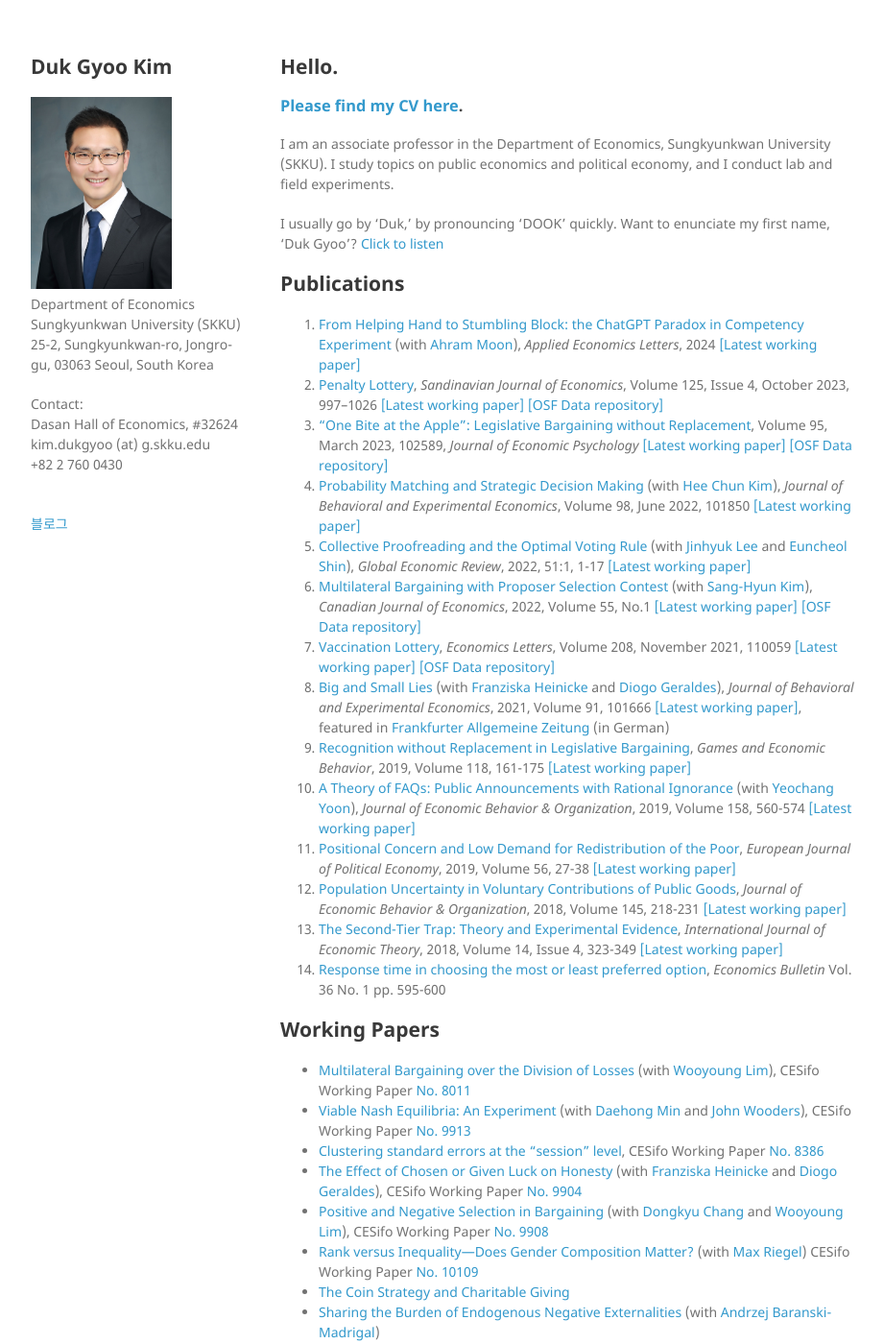
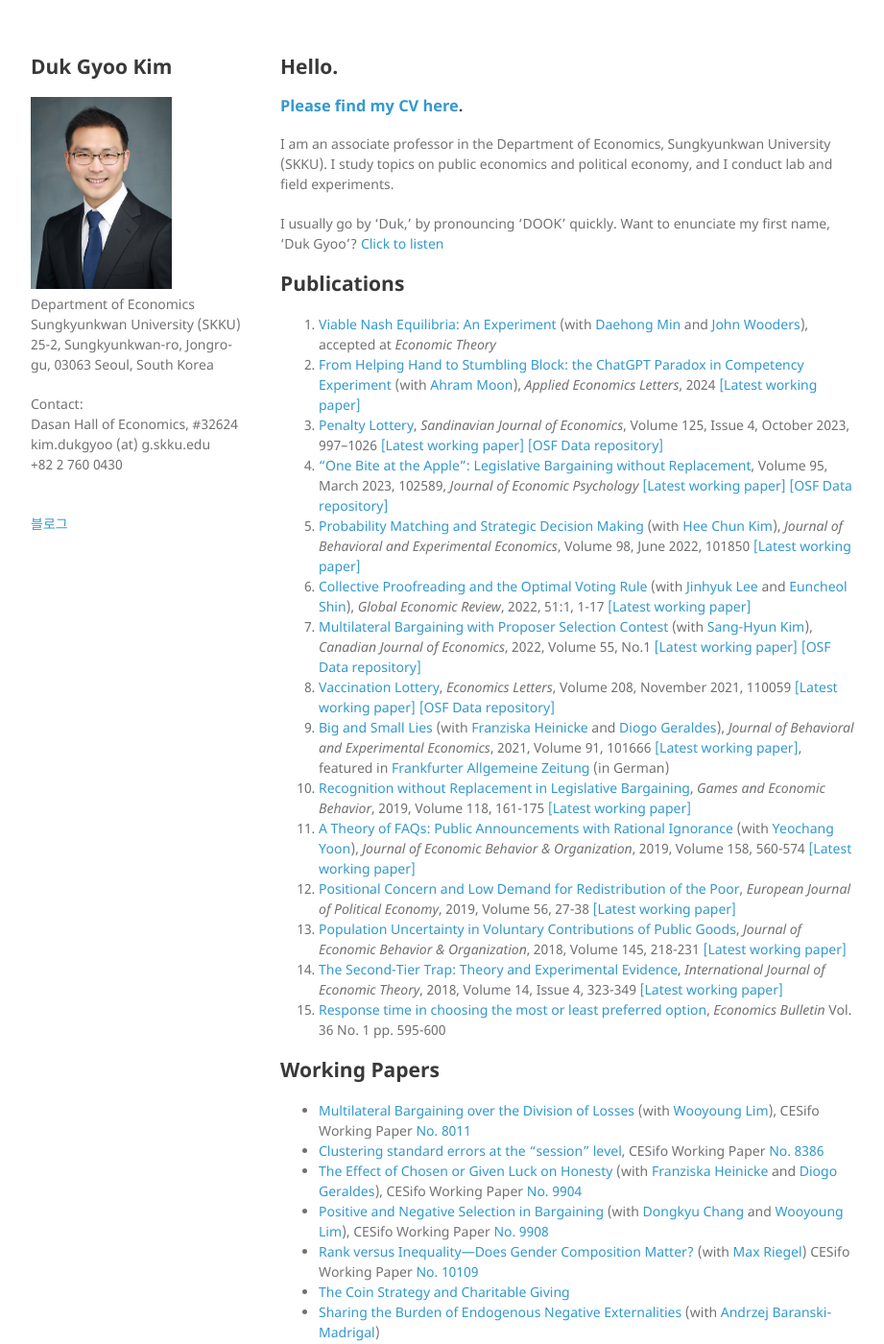
Before and after one commit to kimdukgyoo/kimdukgyoo.github.io, a Jekyll site: the page built from index.md, in a window 1280 px wide and 1400 px high. Shown: the whole window at 96% size, without its empty margins (178-1099 px from the left). Built offline with Jekyll 4.4.1, drawn with Linux system fonts in a browser that asks for light colours; our own code applies the rules of GitHub Pages for plain Markdown files.

Commit message:
Update index.md

```diff
--- a/index.md
+++ b/index.md
@@ -17,6 +17,7 @@ I usually go by 'Duk,' by pronouncing 'DOOK' quickly. Want to enunciate my first
 -->
 
 ## Publications
+0. <a href="https://kimdukgyoo.github.io/PDFfiles/ViableNash.pdf" target="_blank">Viable Nash Equilibria: An Experiment</a> (with <a href="http://www.daehongmin.com/" target="_blank">Daehong Min</a> and <a href="http://johnwooders.com/" target="_blank">John Wooders</a>), accepted at _Economic Theory_
 1. <a href="https://www.tandfonline.com/doi/full/10.1080/13504851.2024.2337330" target="_blank">From Helping Hand to Stumbling Block: the ChatGPT Paradox in Competency Experiment</a> (with <a href="https://kisdi.re.kr/eng/brain/e/view.do?key=m2102103227762&brainSn=23" target="_blank">Ahram Moon</a>), _Applied Economics Letters_, 2024 <a href="https://www.cesifo.org/DocDL/cesifo1_wp11002.pdf" target="_blank">[Latest working paper]</a>
 1. <a href="https://doi.org/10.1111/sjoe.12528" target="_blank">Penalty Lottery</a>, _Sandinavian Journal of Economics_, Volume 125, Issue 4, October 2023, 997--1026 <a href="https://kimdukgyoo.github.io/PDFfiles/PenaltyLottery.pdf" target="_blank">[Latest working paper]</a> <a href="https://osf.io/q7ykx/" target="_blank">[OSF Data repository]</a>
 2. <a href="https://doi.org/10.1016/j.joep.2022.102589" target="_blank">"One Bite at the Apple": Legislative Bargaining without Replacement</a>, Volume 95, March 2023, 102589, _Journal of Economic Psychology_ <a href="https://kimdukgyoo.github.io/PDFfiles/OneBiteAtTheApple.pdf" target="_blank">[Latest working paper]</a> <a href="https://osf.io/vyjnz/" target="_blank">[OSF Data repository]</a>
@@ -36,7 +37,6 @@ Volume 55, No.1 <a href="https://kimdukgyoo.github.io/PDFfiles/MBContest.pdf" ta
 
 ## Working Papers
 * <a href="https://kimdukgyoo.github.io/PDFfiles/MBL.pdf" target="_blank">Multilateral Bargaining over the Division of Losses</a> (with <a href="http://wooyoung.people.ust.hk/" target="_blank">Wooyoung Lim</a>), CESifo Working Paper <a href="https://www.cesifo.org/DocDL/cesifo1_wp8011.pdf" target="_blank">No. 8011</a>
-* <a href="https://kimdukgyoo.github.io/PDFfiles/ViableNash.pdf" target="_blank">Viable Nash Equilibria: An Experiment</a> (with <a href="http://www.daehongmin.com/" target="_blank">Daehong Min</a> and <a href="http://johnwooders.com/" target="_blank">John Wooders</a>), CESifo Working Paper <a href="https://www.cesifo.org/en/publikationen/2022/working-paper/viable-nash-equilibria-experiment" target="_blank">No. 9913</a>
 * <a href="https://kimdukgyoo.github.io/PDFfiles/ClusteringSEsession.pdf" target="_blank">Clustering standard errors at the "session" level</a>, CESifo Working Paper <a href="https://www.cesifo.org/DocDL/cesifo1_wp8386.pdf" target="_blank">No. 8386</a>
 * <a href="https://kimdukgyoo.github.io/PDFfiles/LuckLying.pdf" target="_blank">The Effect of Chosen or Given Luck on Honesty</a> (with <a href="https://sites.google.com/view/franziskaheinicke/research?authuser=0" target="_blank">Franziska Heinicke</a> and <a href="https://sites.google.com/site/diogogeraldes/research" target="_blank">Diogo Geraldes</a>), CESifo Working Paper <a href="https://www.cesifo.org/en/publikationen/2022/working-paper/effect-chosen-or-given-luck-honesty" target="_blank">No. 9904</a>
 * <a href="https://kimdukgyoo.github.io/PDFfiles/PositiveAndNegativeSelection.pdf" target="_blank"> Positive and Negative Selection in Bargaining</a> (with <a href="https://sites.google.com/site/dongkyuchang/" target="_blank">Dongkyu Chang</a> and <a href="http://wooyoung.people.ust.hk/" target="_blank">Wooyoung Lim</a>), CESifo Working Paper <a href="https://www.cesifo.org/en/publikationen/2022/working-paper/positive-and-negative-selection-bargaining-experiment" target="_blank">No. 9908</a>
```
